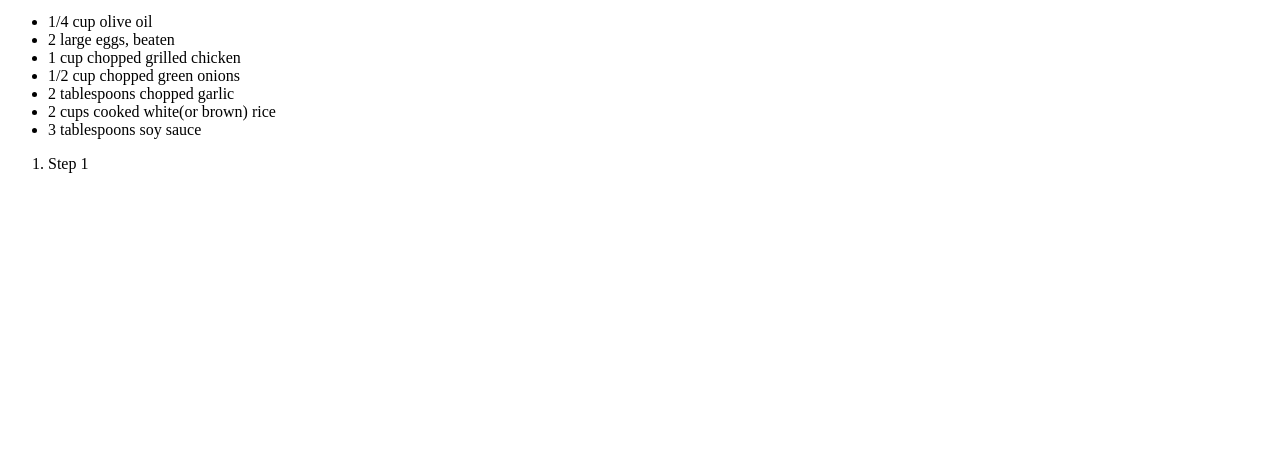
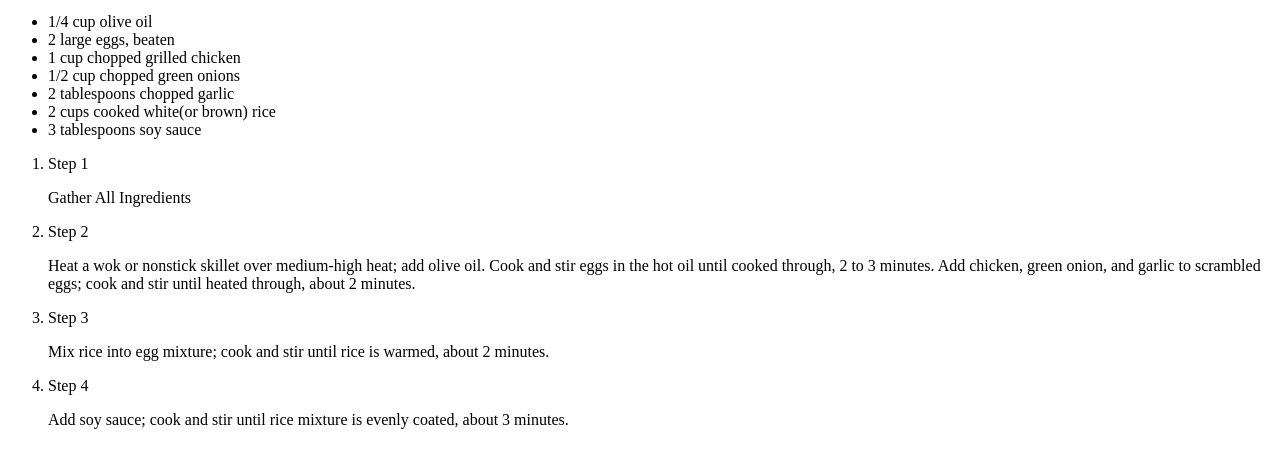
Before and after one commit to GeneralTao123/recipe, a plain HTML site: page friedrice.html in a window 1280 px wide. Shown: the part 101-568 px from the top of the page. Drawn offline with Linux system fonts and the light colour scheme.

Commit message:
Comepleted basic recipe info for fried rice

```diff
--- a/friedrice.html
+++ b/friedrice.html
@@ -22,7 +22,11 @@
     </ul>
 
     <ol>
-        <li>Step 1</li>
+        <li>Step 1<p>Gather All Ingredients</p></li>
+        <li>Step 2<p>Heat a wok or nonstick skillet over medium-high heat; add olive oil. Cook and stir eggs in the hot oil until cooked through, 2 to 3 minutes.
+            Add chicken, green onion, and garlic to scrambled eggs; cook and stir until heated through, about 2 minutes.</p></li>
+        <li>Step 3<p>Mix rice into egg mixture; cook and stir until rice is warmed, about 2 minutes.</p></li>
+        <li>Step 4<p>Add soy sauce; cook and stir until rice mixture is evenly coated, about 3 minutes.</p></li>
     </ol>
 
 
```
